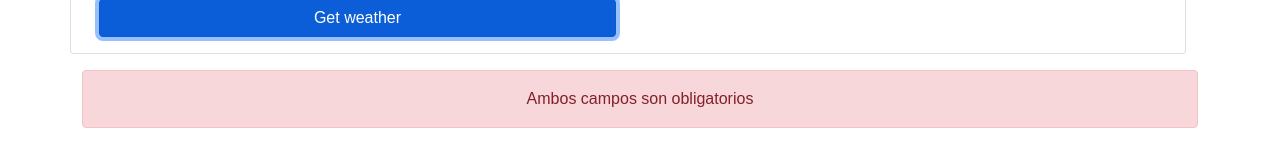
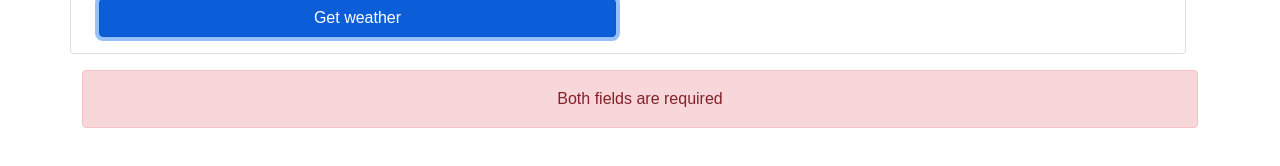
Before and after one commit to alejandropl07/clima, a React (Create React App) app: page / in a window 1280 px wide. Both pictures are taken after typing "Sample" into the empty fields and a click on the input "Get weather". Shown: the part 246-412 px from the top of the page. Built offline with nearby package versions, Linux system fonts and the light colour scheme.

Commit message:
Validated form

```diff
--- a/src/App.js
+++ b/src/App.js
@@ -24,7 +24,7 @@ function App() {
         <Form queryData={queryData} />
         {error ? (
           <div className="font-weight-bold  alert alert-danger  text-center mt-3">
-            Ambos campos son obligatorios
+            Both fields are required
           </div>
         ) : null}
       </div>
```
